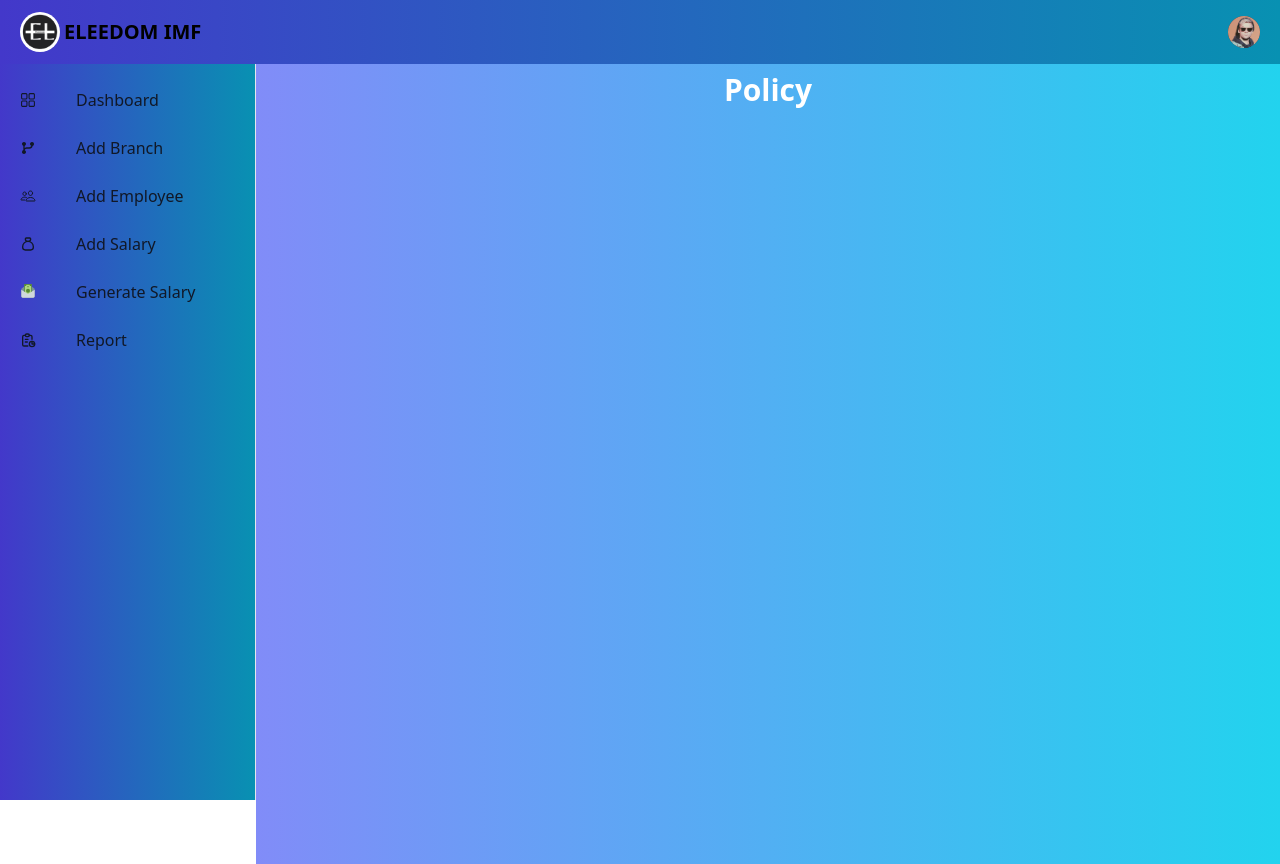
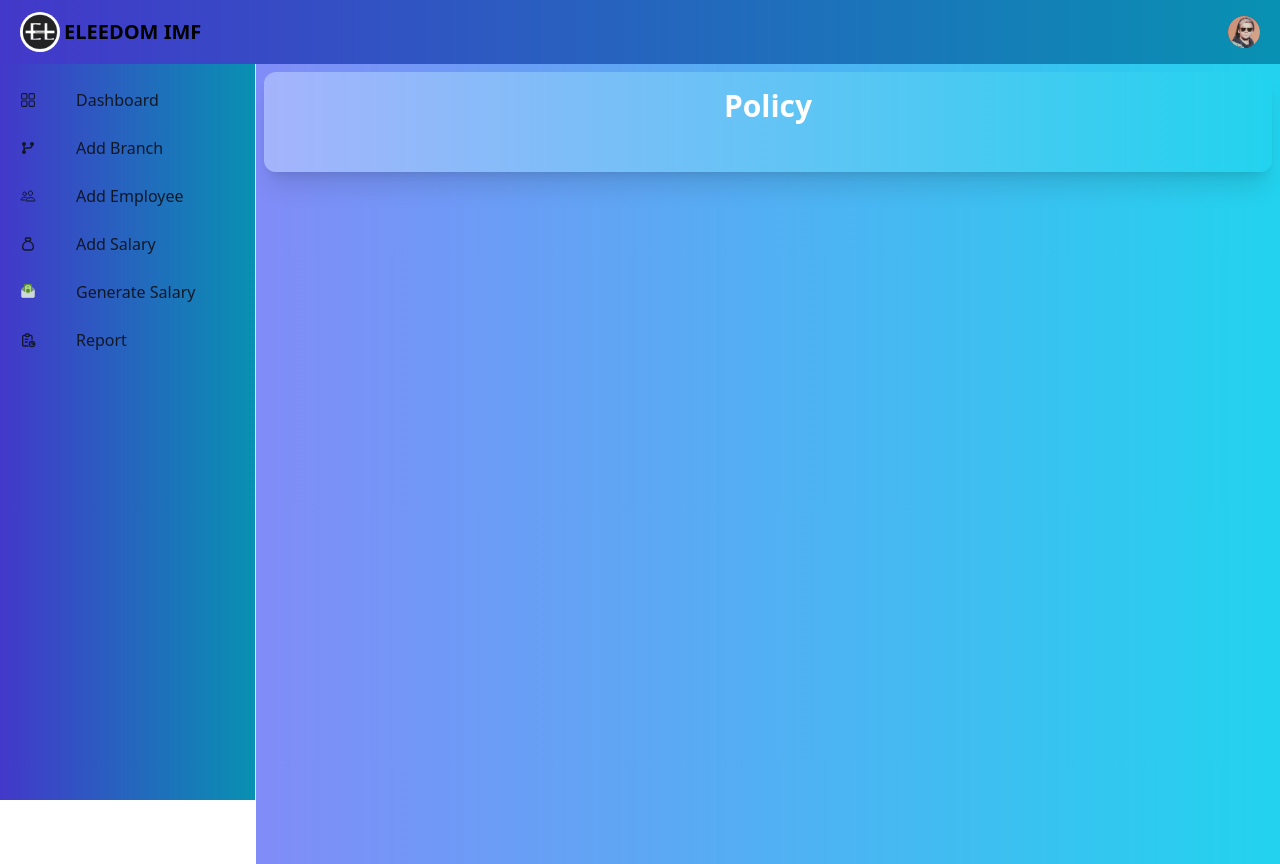
Before and after one commit to Gaurav8757/React-Components, a React (Vite) app: page /dashboard/policy in a window 1280 px wide. Built offline with nearby package versions, Linux system fonts and the light colour scheme; a web font is replaced by a local one.

Commit message:
updating submenu

```diff
--- a/src/admin/Sidebar.jsx
+++ b/src/admin/Sidebar.jsx
@@ -143,7 +143,7 @@ const Sidebar = () => {
                       <span className="ms-10">{route.title}</span>
                     </NavLink>
                     <ul
-                      onMouseEnter={() => toggleSubmenu(idx)}
+                      onClick={() => toggleSubmenu(idx)}
                       onMouseLeave={closeSubmenu}
                       className={`pl-2 transition-all ease-in-out duration-400 ${openSubmenu === idx ? "opacity-100 max-h-1/2" : "opacity-0 max-h-0 overflow-hidden"}`}
                     >
--- a/src/admin/admincomponents/reports/Policy.jsx
+++ b/src/admin/admincomponents/reports/Policy.jsx
@@ -2,11 +2,12 @@ function Policy() {
   return (
     <section className="container-fluid relative h-screen p-0 sm:ml-64 bg-gradient-to-r from-indigo-400 to-cyan-400">
        <div className="container-fluid flex justify-center p-2  border-gray-200 border-dashed rounded-lg dark:border-gray-700  bg-gradient-to-r from-indigo-400 to-cyan-400">
+       <div className="relative w-full lg:w-full  p-0 lg:p-4 rounded-xl shadow-xl text-2xl  items-center bg-gradient-to-r from-indigo-300 to-cyan-400">
        <h1 className="font-semibold text-3xl mb-8 text-white dark:text-black ">Policy</h1>
 
 
 
-
+       </div>
        </div>
     </section>
   )
```
